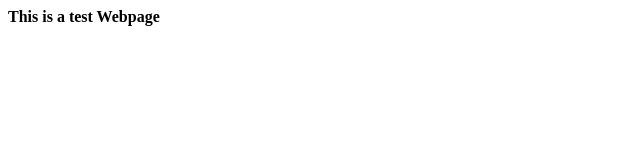
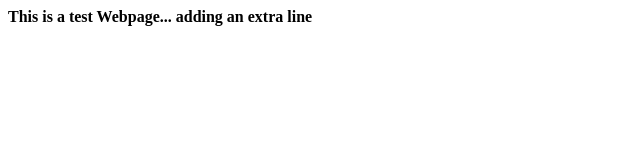
Before and after one commit to SandeepSharma368/flaskwebpage, a plain HTML site: page index.html in a window 1280 px wide. Shown: the whole page, without its empty margins (0-640 px from the left). Drawn offline with Linux system fonts and the light colour scheme.

Commit message:
trying jenkins poll

```diff
--- a/index.html
+++ b/index.html
@@ -4,7 +4,7 @@
 </head>
 
 <body>
-<B> This is a test Webpage </B>
+<B> This is a test Webpage... adding an extra line </B>
 
 </body>
 </html>
```
